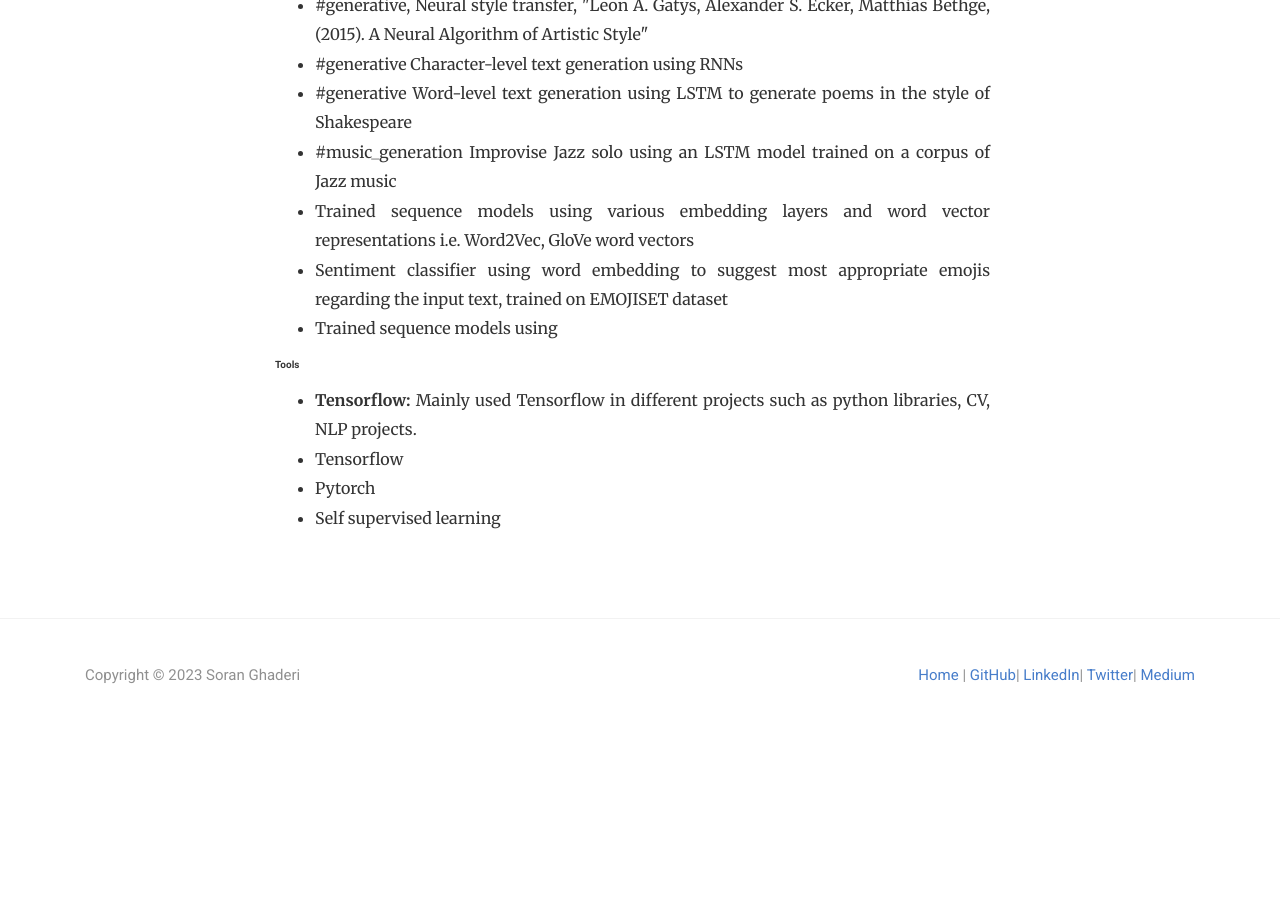
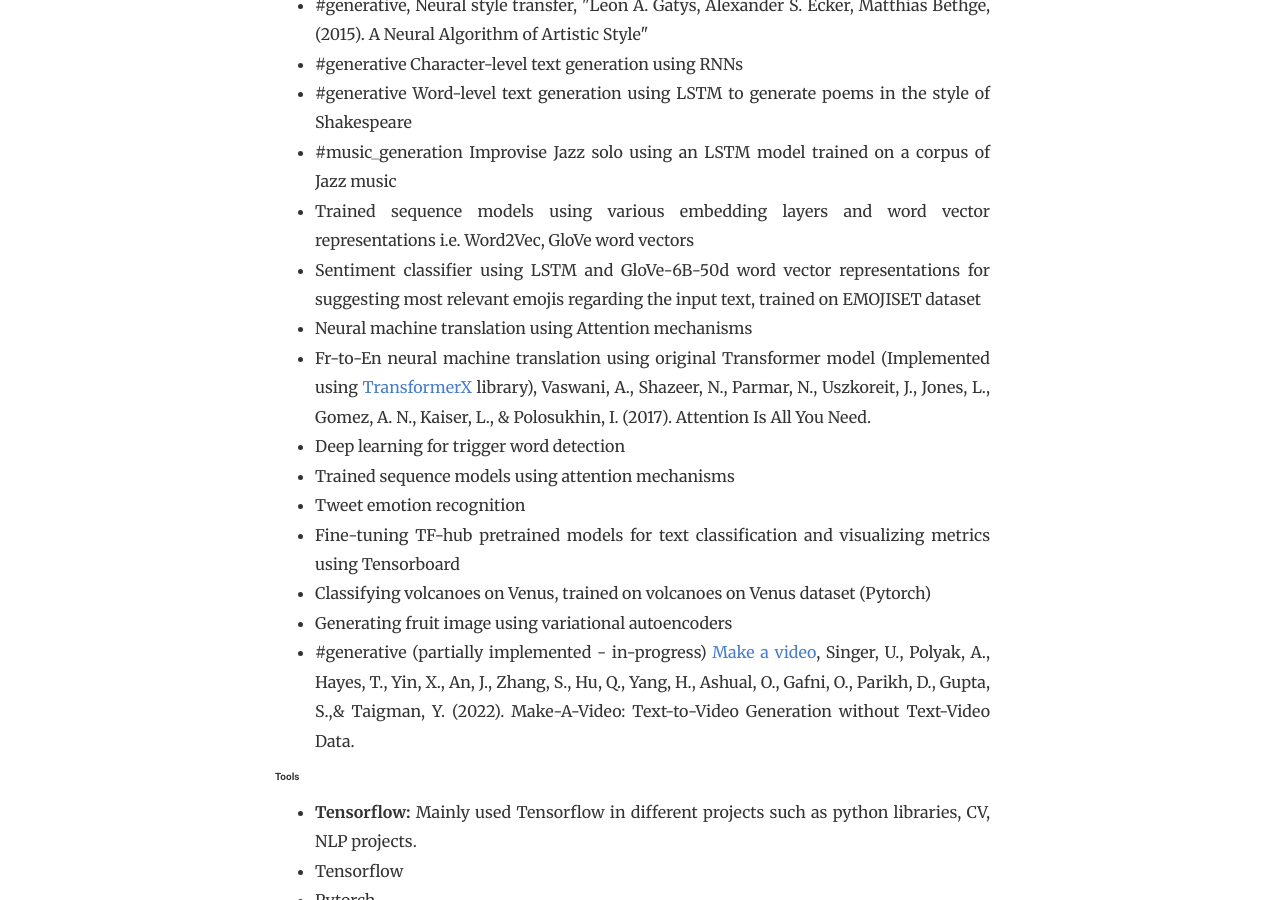
Before and after one commit to soran-ghaderi/soran-ghaderi.github.io, a Jekyll site: the page built from _pages/skills.html, in a window 1280 px wide and 900 px high, scrolled down 1137 px. Built offline with Jekyll 4.4.1, drawn with Linux system fonts in a browser that asks for light colours; nearby versions of some CDN libraries; before the commit the page ends 1898 px from its top, so only the background shows below that.

Commit message:
doc: Update skills.html more projects

```diff
--- a/_pages/skills.html
+++ b/_pages/skills.html
@@ -30,9 +30,23 @@
         <li>#music_generation Improvise Jazz solo using an LSTM model trained on a corpus of Jazz music</li>
         <li>Trained sequence models using various embedding layers and word vector representations i.e. Word2Vec,
             GloVe word vectors</li>
-        <li>Sentiment classifier using word embedding to suggest most appropriate emojis regarding the input text,
+        <li>Sentiment classifier using LSTM and GloVe-6B-50d word vector representations for suggesting most relevant emojis regarding the input text,
             trained on EMOJISET dataset</li>
-        <li>Trained sequence models using </li>
+        <li>Neural machine translation using Attention mechanisms</li>
+        <li>Fr-to-En neural machine translation using original Transformer model (Implemented using
+            <a href="https://github.com/tensorops/TransformerX">TransformerX</a> library),
+            Vaswani, A., Shazeer, N., Parmar, N., Uszkoreit, J., Jones, L., Gomez, A. N., Kaiser, L., & Polosukhin,
+            I. (2017). Attention Is All You Need.</li>
+        <li>Deep learning for trigger word detection</li>
+        <li>Trained sequence models using attention mechanisms</li>
+        <li>Tweet emotion recognition</li>
+        <li>Fine-tuning TF-hub pretrained models for text classification and visualizing metrics using Tensorboard</li>
+        <li>Classifying volcanoes on Venus, trained on volcanoes on Venus dataset (Pytorch)</li>
+        <li>Generating fruit image using variational autoencoders</li>
+        <li>#generative (partially implemented - in-progress) <a href="https://github.com/soran-ghaderi/make-a-video">
+            Make a video</a>, Singer, U., Polyak, A., Hayes, T., Yin, X., An, J., Zhang, S., Hu, Q., Yang, H., Ashual,
+            O., Gafni, O., Parikh, D., Gupta, S.,& Taigman, Y. (2022). Make-A-Video: Text-to-Video Generation without
+            Text-Video Data. </li>
     </ul>
     <h5>Tools</h5>
     <ul>
```
